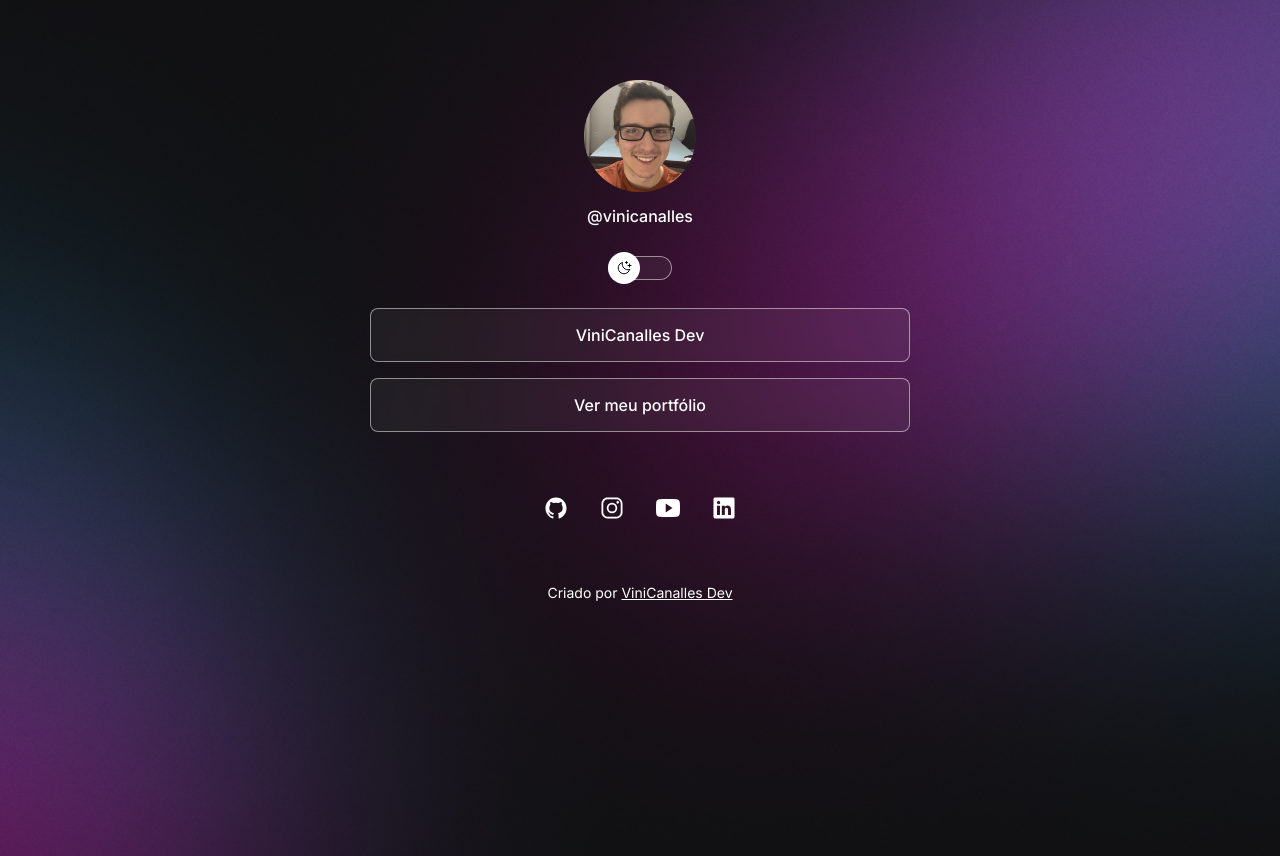
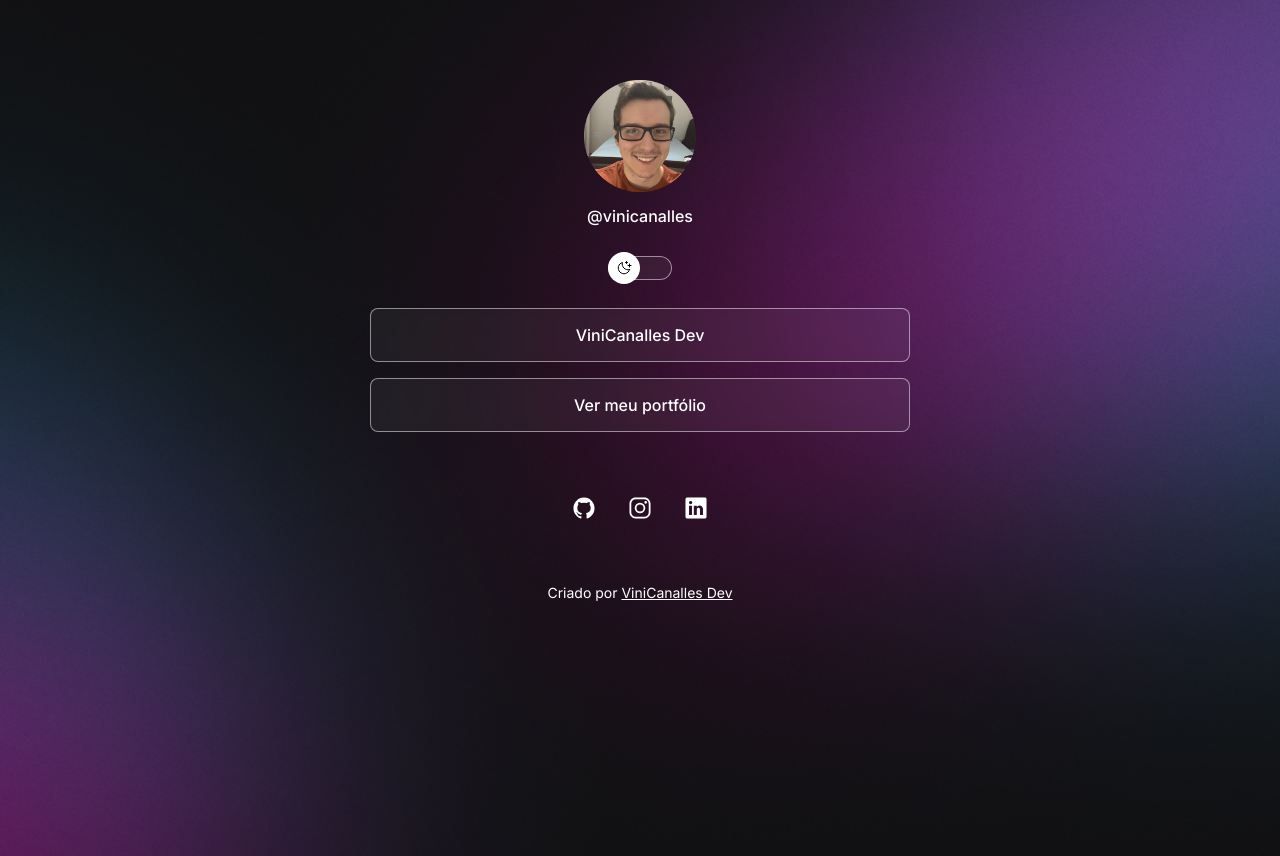
Before and after one commit to vinicanalles/projetoDevLinks, a plain HTML site: page index.html in a window 1280 px wide. Drawn offline with nearby package versions, Linux system fonts and the light colour scheme.

Commit message:
removing youtube social link

```diff
--- a/index.html
+++ b/index.html
@@ -30,7 +30,9 @@
 
       <ul>
         <li>
-          <a href="https://vinicanalles.dev" target="_blank">ViniCanalles Dev</a>
+          <a href="https://vinicanalles.dev" target="_blank"
+            >ViniCanalles Dev</a
+          >
         </li>
         <li>
           <a href="https://github.com/vinicanalles" target="_blank"
@@ -42,15 +44,9 @@
         <a href="https://github.com/vinicanalles" target="_blank">
           <ion-icon name="logo-github"></ion-icon>
         </a>
-
         <a href="https://instagram.com/vinicanalles" target="_blank">
           <ion-icon name="logo-instagram"></ion-icon>
         </a>
-
-        <a href="https://youtube.com/vinicanalles" target="_blank">
-          <ion-icon name="logo-youtube"></ion-icon>
-        </a>
-
         <a
           href="https://linkedin.com/in/vinicius-reia-canalles"
           target="_blank"
```
